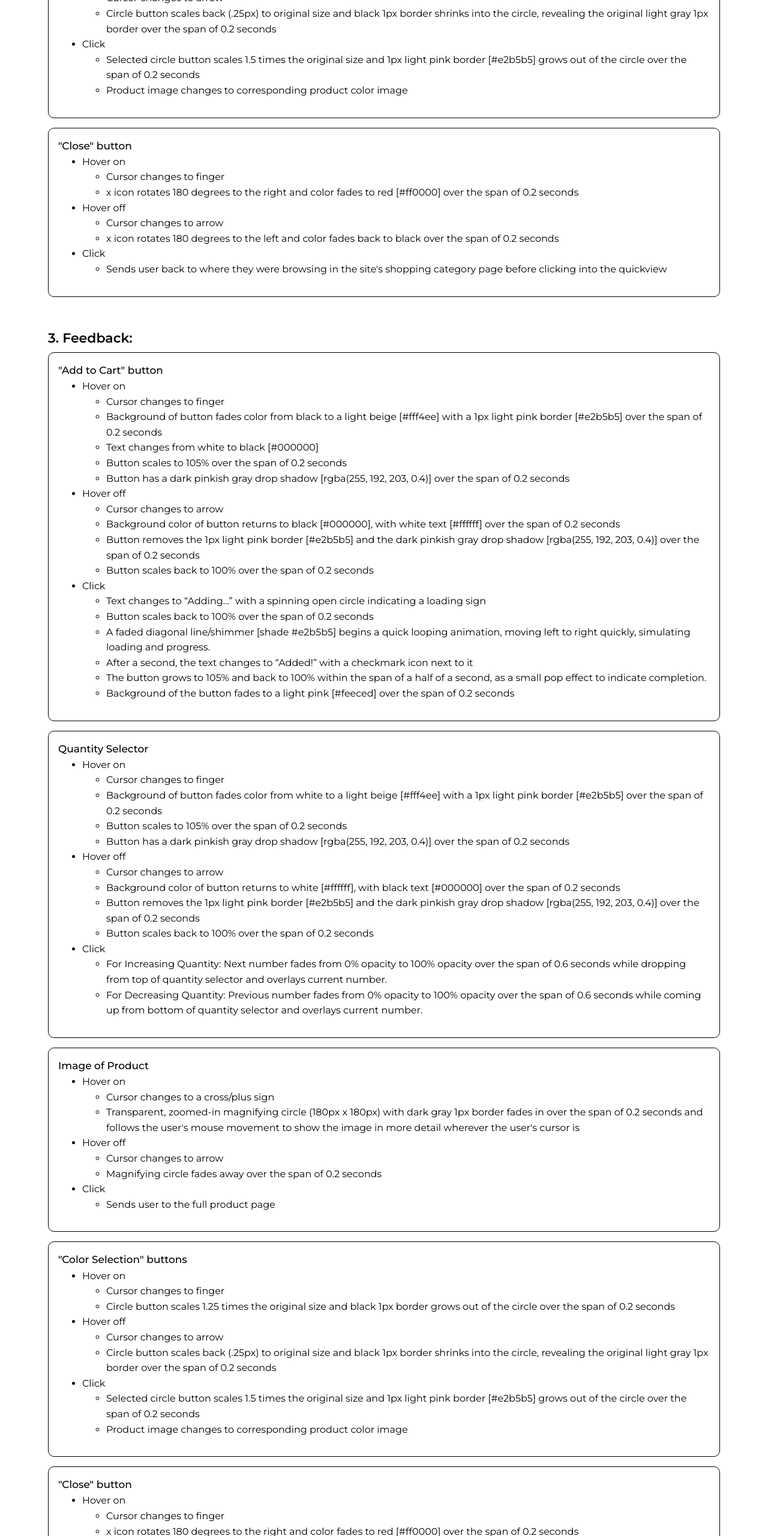
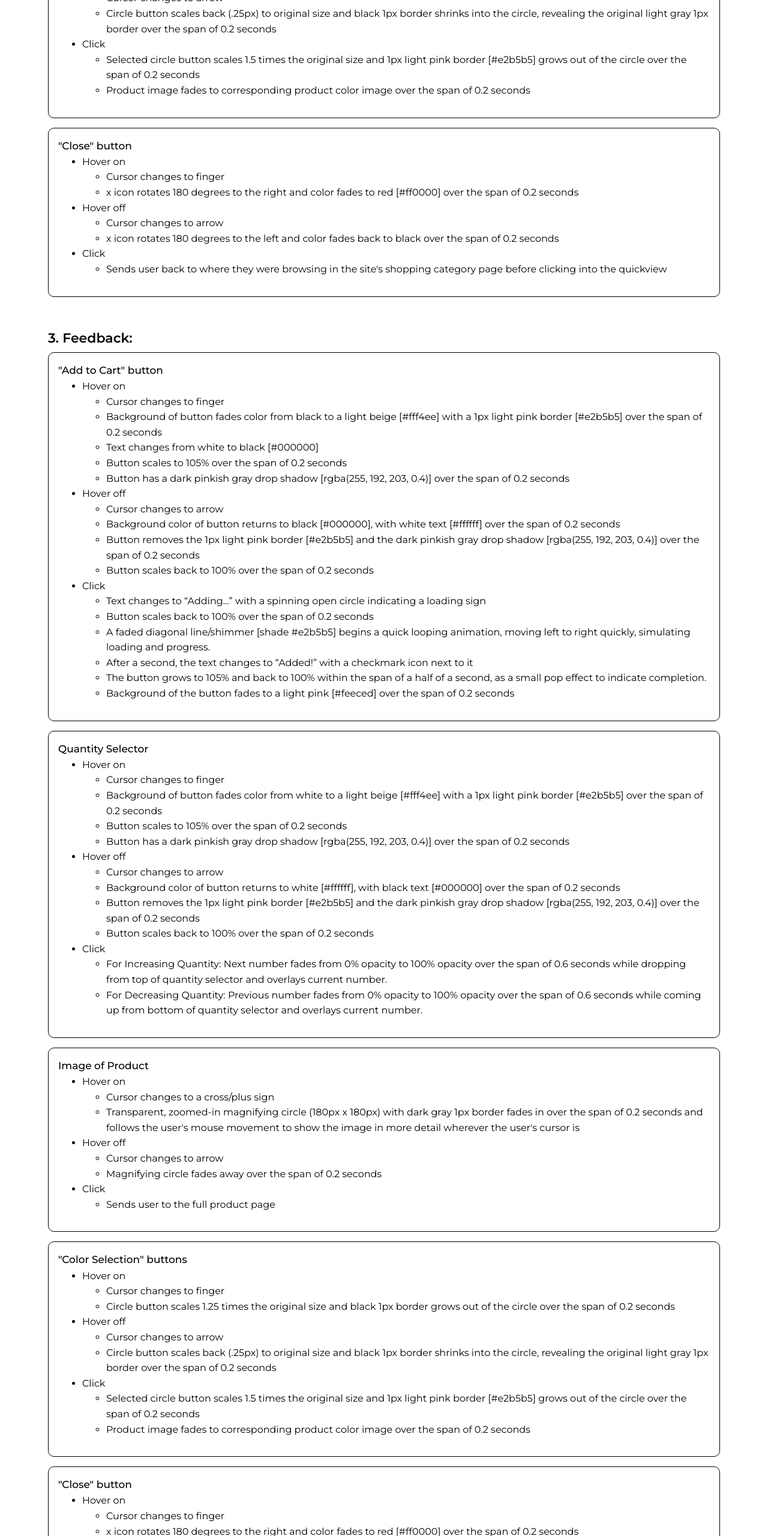
Before and after one commit to mihika613/idm241-mp3763, a plain HTML site: page final/build/index.html in a window 1280 px wide. Shown: the part 3600-6160 px from the top of the page at 60% size. Drawn offline with Linux system fonts and the light colour scheme; files whose address does not match are found by name.

Commit message:
Small Tweak in Final Build Description

```diff
--- a/final/build/index.html
+++ b/final/build/index.html
@@ -235,7 +235,7 @@
                     <li>Click</li>
                         <ul>
                             <li>Selected circle button scales 1.5 times the original size and 1px light pink border [#e2b5b5] grows out of the circle over the span of 0.2 seconds</li>
-                            <li>Product image changes to corresponding product color image</li>
+                            <li>Product image fades to corresponding product color image over the span of 0.2 seconds</li>
                         </ul>
                 </ul>
             </div>
@@ -354,7 +354,7 @@
                     <li>Click</li>
                         <ul>
                             <li>Selected circle button scales 1.5 times the original size and 1px light pink border [#e2b5b5] grows out of the circle over the span of 0.2 seconds</li>
-                            <li>Product image changes to corresponding product color image</li>
+                            <li>Product image fades to corresponding product color image over the span of 0.2 seconds</li>
                         </ul>
                 </ul>
             </div>
```
